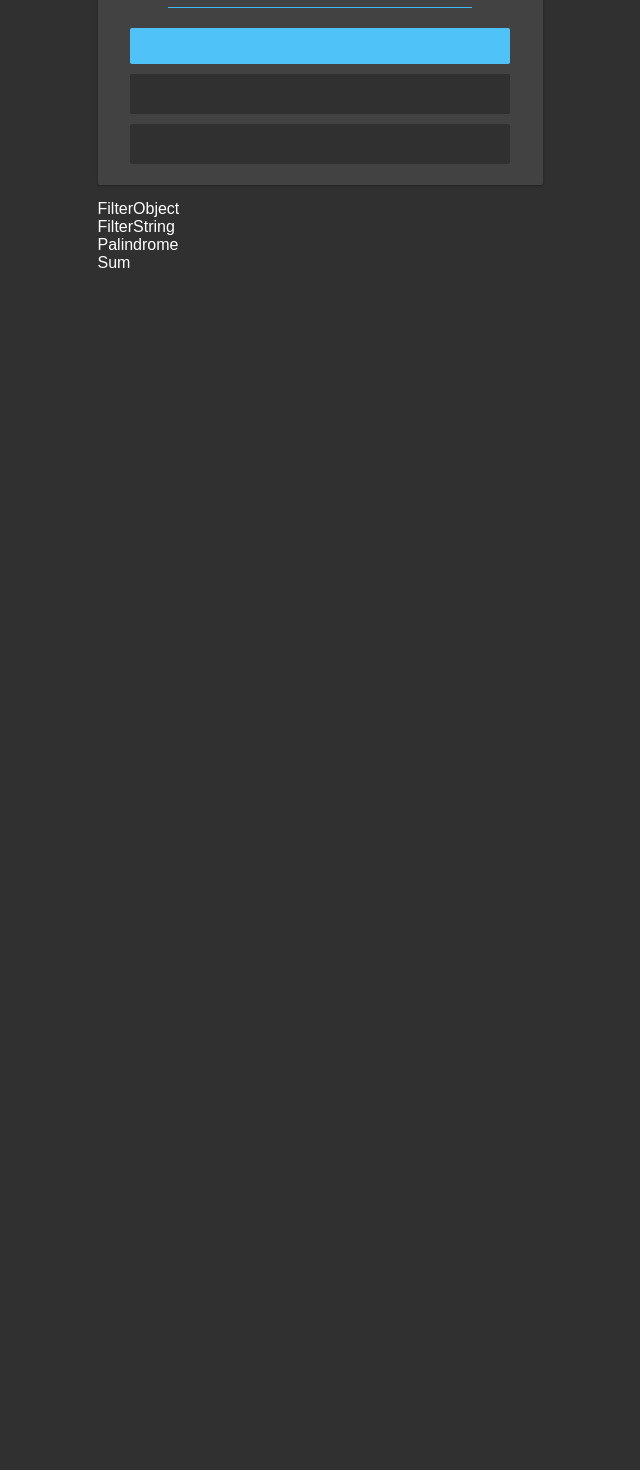
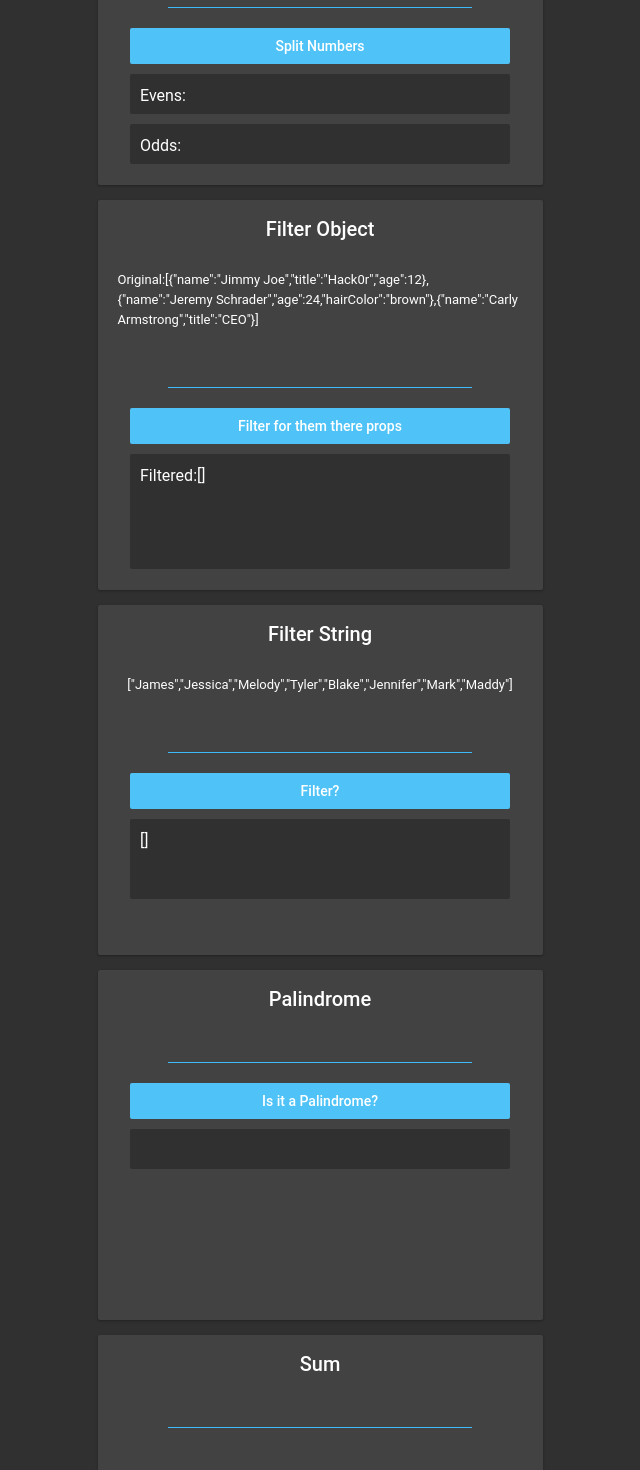
Before and after one commit to re-ross/ReactToyProblems, a React (Create React App) app: page / in a window 1280 px wide. Shown: the part 100-1570 px from the top of the page, without its empty margins (320-960 px from the left). Before the commit the page ends 800 px from the top, so only its background shows below. Built offline with nearby package versions, Linux system fonts and the light colour scheme.

Commit message:
finished react toy problems, need to debug FilterString line 28

```diff
--- a/src/components/Topics/EvenAndOdd.jsx
+++ b/src/components/Topics/EvenAndOdd.jsx
@@ -1,5 +1,4 @@
 import React, { Component } from "react";
-
 export default class EvenAndOdd extends Component {
   constructor() {
     super();
@@ -10,6 +9,9 @@ export default class EvenAndOdd extends Component {
     };
   }
   render() {
+    const handleChange = (e) => {
+      this.setState({ userInput: e.target.value });
+    };
     const evalNum = () => {
       let numberInput = this.state.userInput.split("");
       numberInput.map((num) =>
@@ -18,21 +20,18 @@ export default class EvenAndOdd extends Component {
           : this.state.oddArray.push(num)
       );
       this.setState({ userInput: " " });
-      console.log(this.state.userInput);
       this.setState(this.state);
     };
     return (
       <div className="puzzleBox evenAndOddPB">
-        <h4>Evens and Odds</h4>
-        <input
-          type="text"
-          className="inputLine"
-          onChange={(e) => this.setState({ userInput: e.target.value })}
-        />
+        <h4>Even and Odd</h4>
+        <input type="text" className="inputLine" onChange={handleChange} />
 
-        <button className="confirmationButton" onClick={evalNum}></button>
-        <span className="resultsBox">{this.state.evenArray}</span>
-        <span className="resultsBox">{this.state.oddArray}</span>
+        <button className="confirmationButton" onClick={evalNum}>
+          Split Numbers
+        </button>
+        <span className="resultsBox">Evens: {this.state.evenArray}</span>
+        <span className="resultsBox">Odds: {this.state.oddArray}</span>
       </div>
     );
   }
--- a/src/components/Topics/FilterObject.jsx
+++ b/src/components/Topics/FilterObject.jsx
@@ -1,7 +1,49 @@
 import React, { Component } from "react";
 
 export default class FilterObject extends Component {
+  constructor(props) {
+    super(props);
+    this.state = {
+      unFilteredArray: [
+        { name: "Jimmy Joe", title: "Hack0r", age: 12 },
+        { name: "Jeremy Schrader", age: 24, hairColor: "brown" },
+        { name: "Carly Armstrong", title: "CEO" },
+      ],
+      userInput: "",
+      filteredArray: [],
+    };
+  }
   render() {
-    return <div>FilterObject</div>;
+    const handleChange = (e) => {
+      this.setState({ userInput: e.target.value });
+    };
+    const filterObj = () => {
+      let word = this.state.userInput;
+      let unArray = this.state.unFilteredArray;
+      unArray.map((obj) =>
+        obj.hasOwnProperty(word)
+          ? this.state.filteredArray.push(obj)
+          : this.state.unFilteredArray
+      );
+      this.setState(this.state);
+    };
+
+    return (
+      <div className="puzzleBox filterObjectPB">
+        <h4>Filter Object</h4>
+        <span className="puzzleText">
+          Original:
+          {JSON.stringify(this.state.unFilteredArray)}
+        </span>
+        <input className="inputLine" type="text" onChange={handleChange} />
+        <button className="confirmationButton" onClick={filterObj}>
+          Filter for them there props
+        </button>
+        <span className="resultsBox filterObjectRB">
+          Filtered:
+          {JSON.stringify(this.state.filteredArray)}
+        </span>
+      </div>
+    );
   }
 }
--- a/src/components/Topics/FilterString.jsx
+++ b/src/components/Topics/FilterString.jsx
@@ -1,7 +1,49 @@
 import React, { Component } from "react";
 
 export default class FilterString extends Component {
+  constructor() {
+    super();
+    this.state = {
+      names: [
+        "James",
+        "Jessica",
+        "Melody",
+        "Tyler",
+        "Blake",
+        "Jennifer",
+        "Mark",
+        "Maddy",
+      ],
+      userInput: "",
+      filteredArray: [],
+    };
+  }
   render() {
-    return <div>FilterString</div>;
+    const handleChange = (e) => {
+      this.setState({ userInput: e.target.value });
+    };
+    const filterStr = () => {
+      let names = this.state.names;
+      let filterWord = this.state.userInput;
+      names.map((el) => {
+        el.includes(filterWord)
+          ? this.state.filteredArray.push(el)
+          : console.log(`${filterWord} not found`);
+      });
+      return this.setState(this.state);
+    };
+    return (
+      <div className="puzzleBox filterStringPB">
+        <h4>Filter String</h4>
+        <span className="puzzleText">{JSON.stringify(this.state.names)}</span>
+        <input className="inputLine" type="text" onChange={handleChange} />
+        <button className="confirmationButton" onClick={filterStr}>
+          Filter?
+        </button>
+        <span className="resultsBox filterStringRB">
+          {JSON.stringify(this.state.filteredArray)}
+        </span>
+      </div>
+    );
   }
 }
--- a/src/components/Topics/Palindrome.jsx
+++ b/src/components/Topics/Palindrome.jsx
@@ -1,7 +1,36 @@
 import React, { Component } from "react";
 
 export default class Palindrome extends Component {
+  constructor(props) {
+    super(props);
+    this.state = {
+      userInput: "",
+      palindrome: "",
+    };
+  }
   render() {
-    return <div>Palindrome</div>;
+    const handleChange = (e) => {
+      this.setState({ userInput: e.target.value });
+    };
+    const isPalin = () => {
+      let input = this.state.userInput;
+
+      let revInput = input.toLowerCase().split("").reverse().join("");
+      if (input === revInput) {
+        this.setState({ palindrome: true });
+      } else {
+        this.setState({ palindrome: false });
+      }
+    };
+    return (
+      <div className="puzzleBox filterStringPB">
+        <h4>Palindrome</h4>
+        <input className="inputLine" type="text" onChange={handleChange} />
+        <button className="confirmationButton" onClick={isPalin}>
+          Is it a Palindrome?
+        </button>
+        <span className="resultsBox">{this.state.palindrome.toString()}</span>
+      </div>
+    );
   }
 }
--- a/src/components/Topics/Sum.jsx
+++ b/src/components/Topics/Sum.jsx
@@ -1,7 +1,34 @@
 import React, { Component } from "react";
 
 export default class Sum extends Component {
+  constructor() {
+    super();
+    this.state = {
+      number1: 0,
+      number2: 0,
+      sum: null,
+    };
+  }
   render() {
-    return <div>Sum</div>;
+    const handleNum1 = (e) => {
+      this.setState({ number1: e.target.value });
+    };
+    const handleNum2 = (e) => {
+      this.setState({ number2: e.target.value });
+    };
+    const sum = () => {
+      this.setState({
+        sum: Number(this.state.number1) + Number(this.state.number2),
+      });
+    };
+    return (
+      <div className="puzzleBox sumPB">
+        <h4>Sum</h4>
+        <input className="inputLine" type="number" onChange={handleNum1} />
+        <input className="inputLine" type="number" onChange={handleNum2} />
+        <button className="confirmationButton" onClick={sum}></button>
+        <span className="resultsBox">Sum: {this.state.sum}</span>
+      </div>
+    );
   }
 }
```
